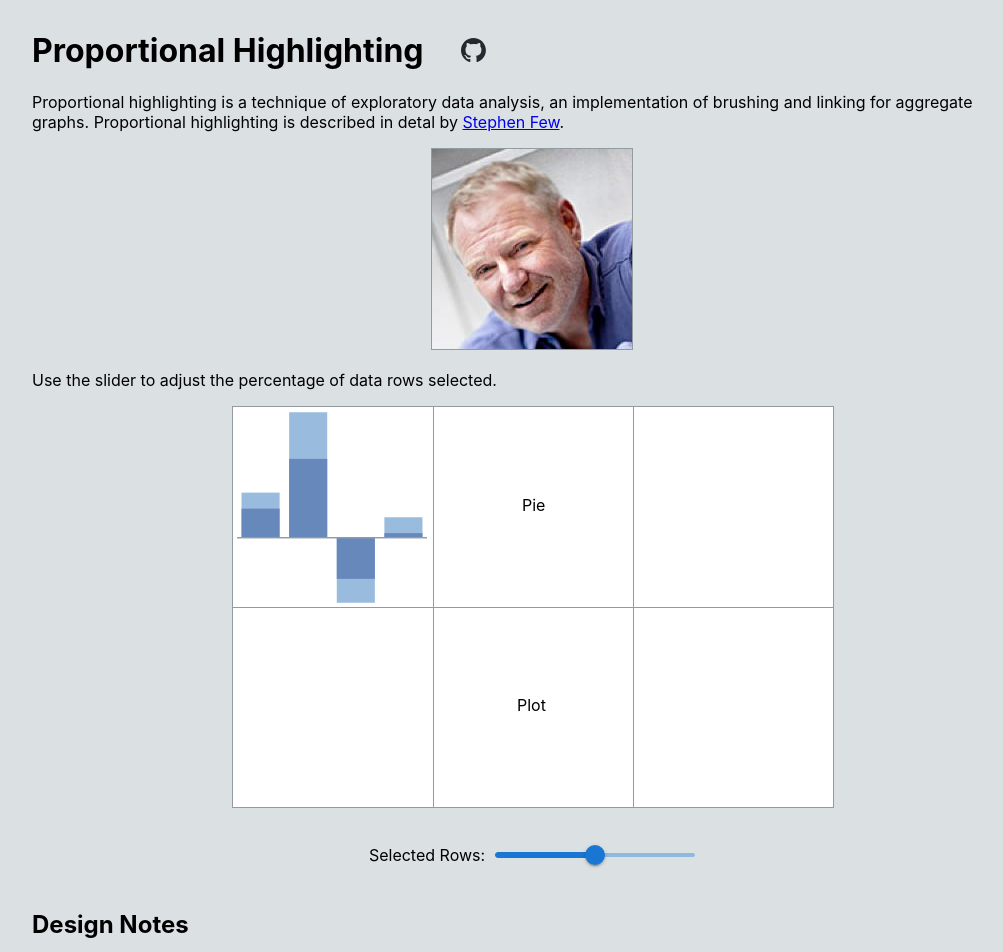
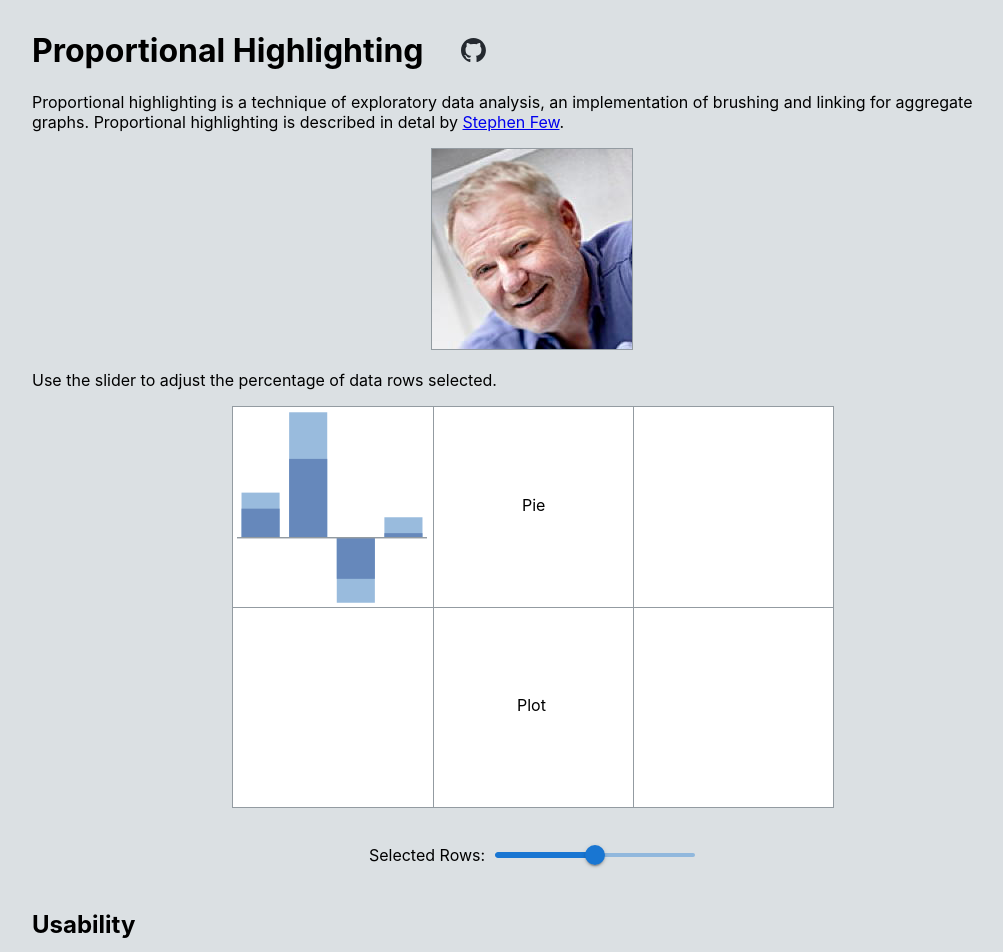
Before and after one commit to hemanrobinson/proportional-highlighting, a React (Create React App) app: page / in a window 1280 px wide. Shown: the top 952 px of the page, without its empty margins (108-1111 px from the left). Built offline with nearby package versions, Linux system fonts and the light colour scheme.

Commit message:
Improve title

```diff
--- a/src/App.js
+++ b/src/App.js
@@ -36,7 +36,7 @@ const App = () => {
                     onChange={( event, value ) => { Matrix.clear(); setPercentSelected( value ); }} />
             </div>
             <div className="Description">
-                <h2>Design Notes</h2>
+                <h2>Usability</h2>
                 <p>
                 </p>
                 <h2>Further Reading</h2>
--- a/src/Bar.js
+++ b/src/Bar.js
@@ -21,7 +21,7 @@ const Bar = () => {
  */
 Bar.draw = ( selection, x, y, width, height, sums, selectedSums ) => {
 
-    // Get the scales.
+    // Initialization.
     const margin = 0.05,
         xScale = d3.scaleBand()
             .domain( sums.map( d => d[ 0 ]))
@@ -30,6 +30,7 @@ Bar.draw = ( selection, x, y, width, height, sums, selectedSums ) => {
         yScale = d3.scaleLinear()
             .domain([( 1 + margin ) * d3.min( sums, d => d[ 1 ]), ( 1 + margin ) * d3.max( sums, d => d[ 1 ])])
             .range([ height, 0 ]);
+    selection.selectAll( "*" ).remove();
 
     // Draw the bars.
     selection.selectAll( ".all" )
--- a/src/Pie.js
+++ b/src/Pie.js
@@ -21,7 +21,10 @@ const Pie = () => {
  * @param  {Array}   selectedSums   selected sums
  */
 Pie.draw = ( selection,  x, y, width, height, sums, selectedSums ) => {
-    selection.selectAll( "text" ).remove();
+
+    // Initialization.
+    selection.selectAll( "*" ).remove();
+
     selection
         .append( "text" )
         .attr( "x", width / 2 - 10 )
--- a/src/Plot.js
+++ b/src/Plot.js
@@ -28,7 +28,10 @@ Plot.padding = 10;
  * @param  {Array[]}    selectedData  selected data
  */
 Plot.draw = ( selection, x, y, width, height, data, selectedData ) => {
-    selection.selectAll( "text" ).remove();
+
+    // Initialization.
+    selection.selectAll( "*" ).remove();
+
     selection
         .append( "text" )
         .attr( "x", width / 2 - 15 )
```
Also changed, not shown: 1 other file (tests, documents, lock files or other folders).
